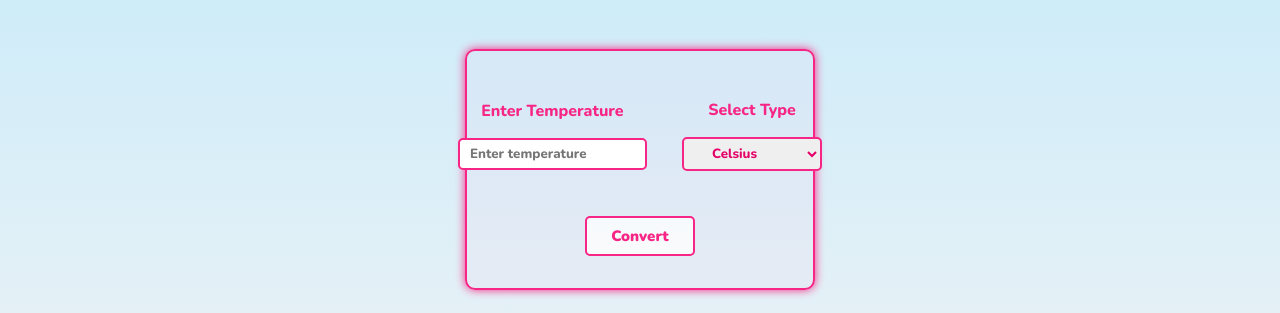
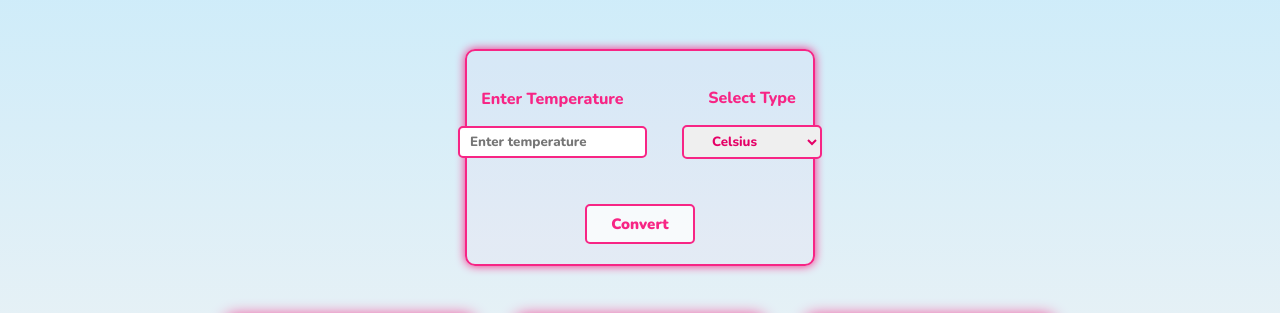
Before and after one commit to thewebbrewery/temperature-converter-website, a plain HTML site: page index.html in a window 1280 px wide. Shown: the part 136-449 px from the top of the page. Drawn offline with nearby package versions, Linux system fonts and the light colour scheme.

Commit message:
Update style.css

```diff
--- a/styles/style.css
+++ b/styles/style.css
@@ -22,7 +22,7 @@ body {
     flex-direction: column;
     text-align: center;
     background-image: linear-gradient(to top, #fff1eba9 0%, #ace1f9b0 100%);
-    padding: 2.2rem 0.5em;
+    padding: 2.2rem 5px;
     color: #fff;
 }
 
@@ -39,7 +39,7 @@ body {
     border: 2px solid #f72585;
     background-color: #ffafd314;
     border-radius: 10px;
-    padding: 32px;
+    padding: 20px 10px;
     margin: 20px auto 50px;
     box-shadow: 0px 0px 10px #f72585;
     height: auto;
```
